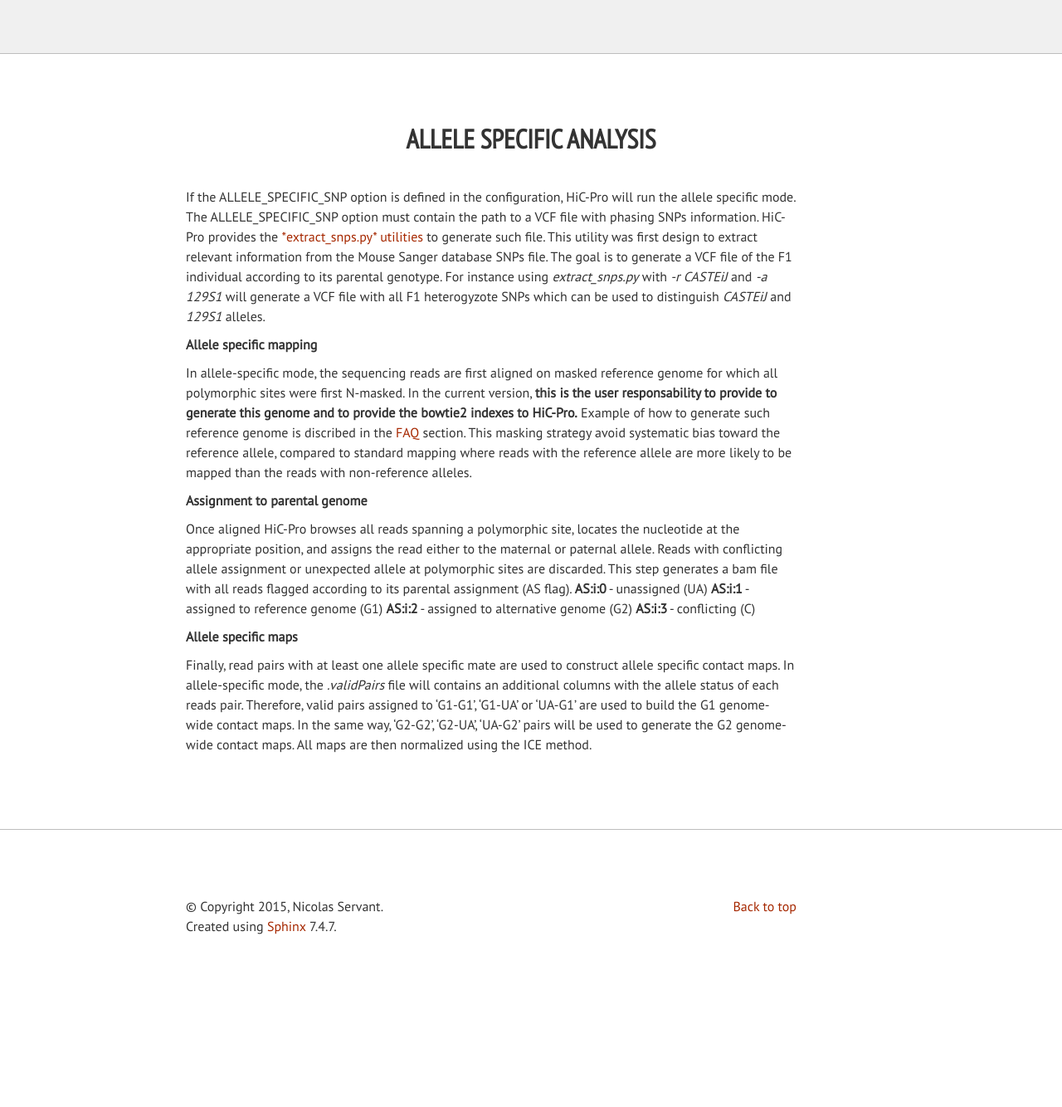
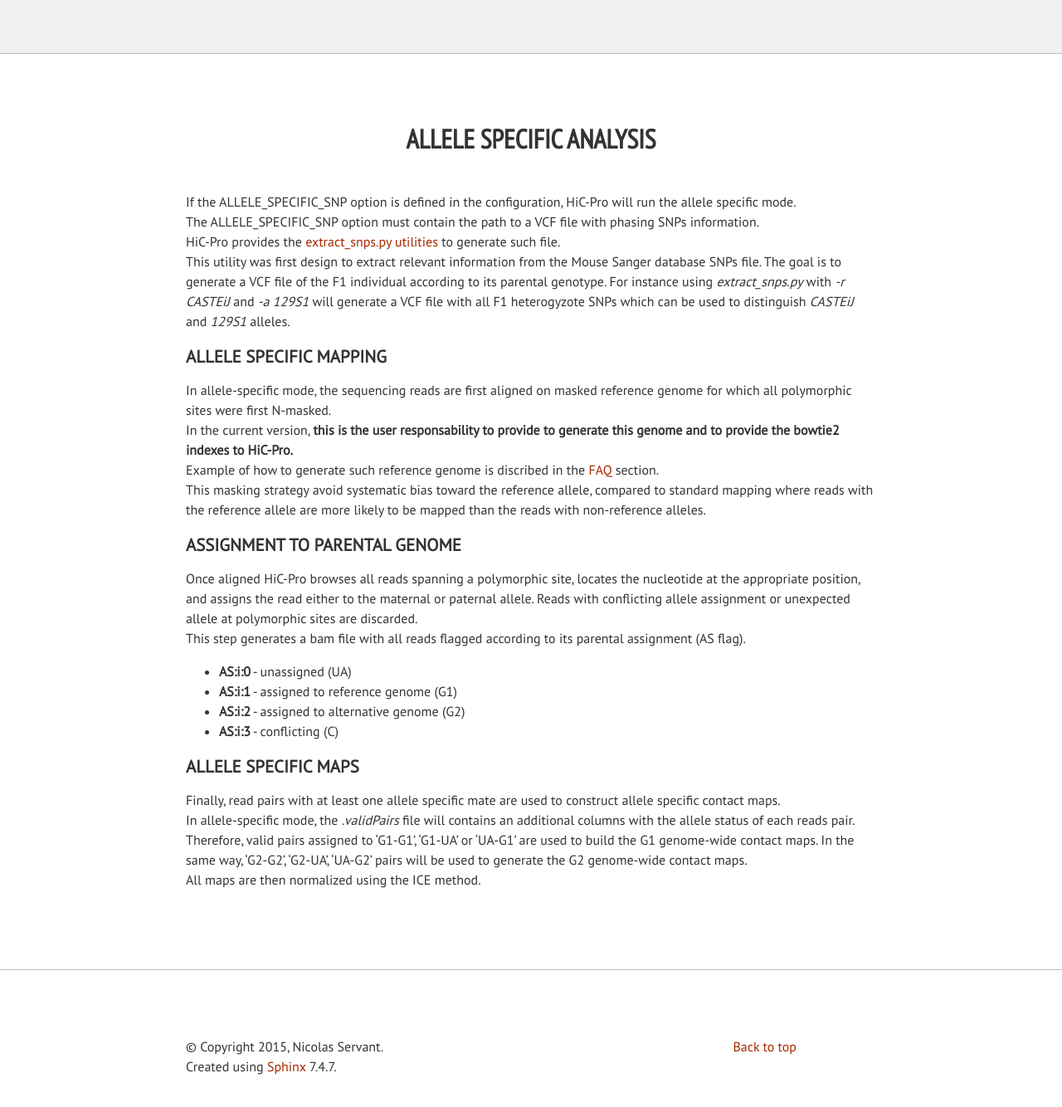
Before and after one commit to nservant/HiC-Pro, a Sphinx documentation site: the page built from doc/AS.rst, in a window 1280 px wide and 1387 px high. Shown: the top 1334 px of the window at 83% size. Built offline with Sphinx 7.4.7, drawn with Linux system fonts in a browser that asks for light colours.

Commit message:
update docs ... again

```diff
--- a/doc/AS.rst
+++ b/doc/AS.rst
@@ -1,31 +1,34 @@
 Allele specific analysis
 ========================
 
-If the ALLELE_SPECIFIC_SNP option is defined in the configuration, HiC-Pro will run the allele specific mode.
-The ALLELE_SPECIFIC_SNP option must contain the path to a VCF file with phasing SNPs information.
-HiC-Pro provides the `*extract_snps.py* utilities <UTILS.rst>`_ to generate such file.
-This utility was first design to extract relevant information from the Mouse Sanger database SNPs file. The goal is to generate a VCF file of the F1 individual according to its parental genotype. For instance using *extract_snps.py* with *-r CASTEiJ* and *-a 129S1* will generate a VCF file with all F1 heterogyzote SNPs which can be used to distinguish *CASTEiJ* and *129S1* alleles.
+| If the ALLELE_SPECIFIC_SNP option is defined in the configuration, HiC-Pro will run the allele specific mode.
+| The ALLELE_SPECIFIC_SNP option must contain the path to a VCF file with phasing SNPs information.
+| HiC-Pro provides the `extract_snps.py utilities <UTILS.rst>`_ to generate such file.
+| This utility was first design to extract relevant information from the Mouse Sanger database SNPs file. The goal is to generate a VCF file of the F1 individual according to its parental genotype. For instance using *extract_snps.py* with *-r CASTEiJ* and *-a 129S1* will generate a VCF file with all F1 heterogyzote SNPs which can be used to distinguish *CASTEiJ* and *129S1* alleles.
 
 
-**Allele specific mapping**
+Allele specific mapping
+-----------------------
 
-In allele-specific mode, the sequencing reads are first aligned on masked reference genome for which all polymorphic sites were first N-masked.
-In the current version, **this is the user responsability to provide to generate this genome and to provide the bowtie2 indexes to HiC-Pro.**
-Example of how to generate such reference genome is discribed in the `FAQ <FAQ.rst>`_ section.
-This masking strategy avoid systematic bias toward the reference allele, compared to standard mapping where reads with the reference allele are more likely to be mapped than the reads with non-reference alleles.
+| In allele-specific mode, the sequencing reads are first aligned on masked reference genome for which all polymorphic sites were first N-masked.
+| In the current version, **this is the user responsability to provide to generate this genome and to provide the bowtie2 indexes to HiC-Pro.**
+| Example of how to generate such reference genome is discribed in the `FAQ <FAQ.rst>`_ section.
+| This masking strategy avoid systematic bias toward the reference allele, compared to standard mapping where reads with the reference allele are more likely to be mapped than the reads with non-reference alleles.
 
-**Assignment to parental genome**
+Assignment to parental genome
+-----------------------------
 
-Once aligned HiC-Pro browses all reads spanning a polymorphic site, locates the nucleotide at the appropriate position, and assigns the read either to the maternal or paternal allele. Reads with conflicting allele assignment or unexpected allele at polymorphic sites are discarded.
-This step generates a bam file with all reads flagged according to its parental assignment (AS flag).
-**AS:i:0** - unassigned (UA)
-**AS:i:1** - assigned to reference genome (G1)
-**AS:i:2** - assigned to alternative genome (G2)
-**AS:i:3** - conflicting (C)
+| Once aligned HiC-Pro browses all reads spanning a polymorphic site, locates the nucleotide at the appropriate position, and assigns the read either to the maternal or paternal allele. Reads with conflicting allele assignment or unexpected allele at polymorphic sites are discarded.
+| This step generates a bam file with all reads flagged according to its parental assignment (AS flag).
+* **AS:i:0** - unassigned (UA)
+* **AS:i:1** - assigned to reference genome (G1)
+* **AS:i:2** - assigned to alternative genome (G2)
+* **AS:i:3** - conflicting (C)
 
-**Allele specific maps**
+Allele specific maps
+--------------------
 
-Finally, read pairs with at least one allele specific mate are used to construct allele specific contact maps.
-In allele-specific mode, the *.validPairs* file will contains an additional columns with the allele status of each reads pair.
-Therefore, valid pairs assigned to 'G1-G1', 'G1-UA' or 'UA-G1' are used to build the G1 genome-wide contact maps. In the same way, 'G2-G2', 'G2-UA', 'UA-G2' pairs will be used to generate the G2 genome-wide contact maps.
-All maps are then normalized using the ICE method.
+| Finally, read pairs with at least one allele specific mate are used to construct allele specific contact maps.
+| In allele-specific mode, the *.validPairs* file will contains an additional columns with the allele status of each reads pair.
+| Therefore, valid pairs assigned to 'G1-G1', 'G1-UA' or 'UA-G1' are used to build the G1 genome-wide contact maps. In the same way, 'G2-G2', 'G2-UA', 'UA-G2' pairs will be used to generate the G2 genome-wide contact maps.
+| All maps are then normalized using the ICE method.
```
Also changed, not shown: README.rst (+6 -5 lines), doc/MANUAL.rst (+12 -12 lines), doc/UTILS.rst (+14 -9 lines).
